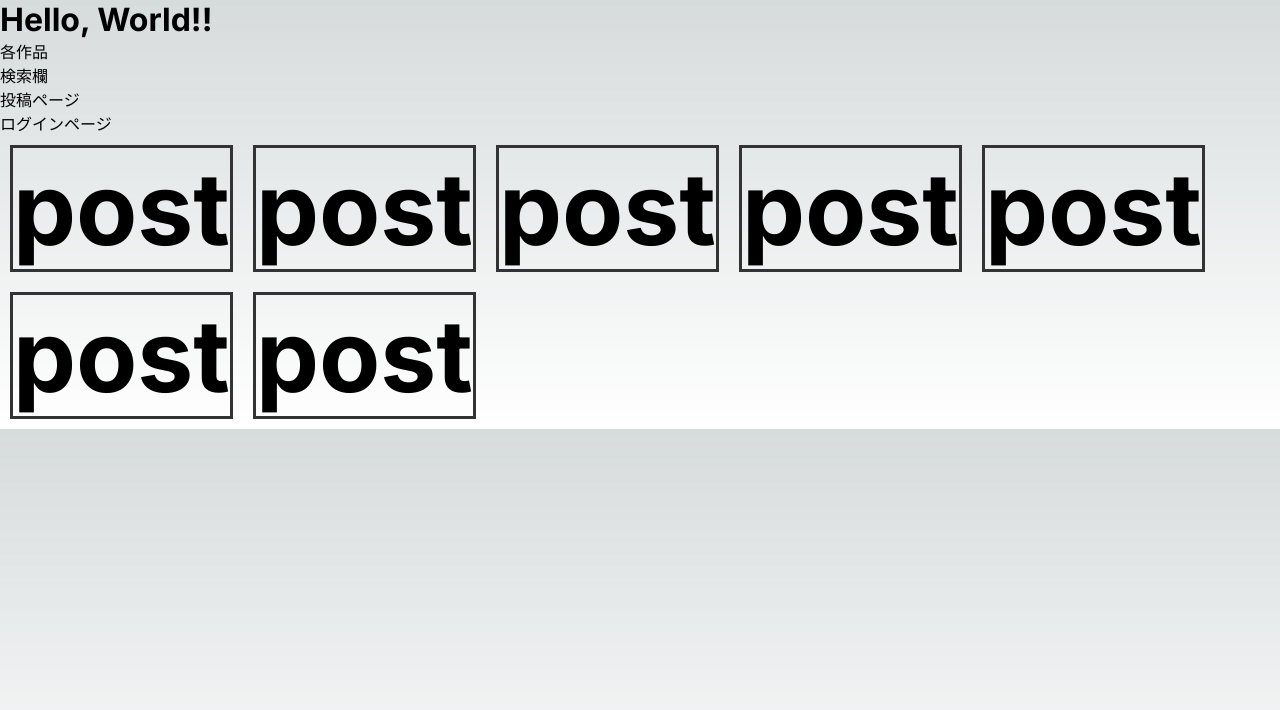
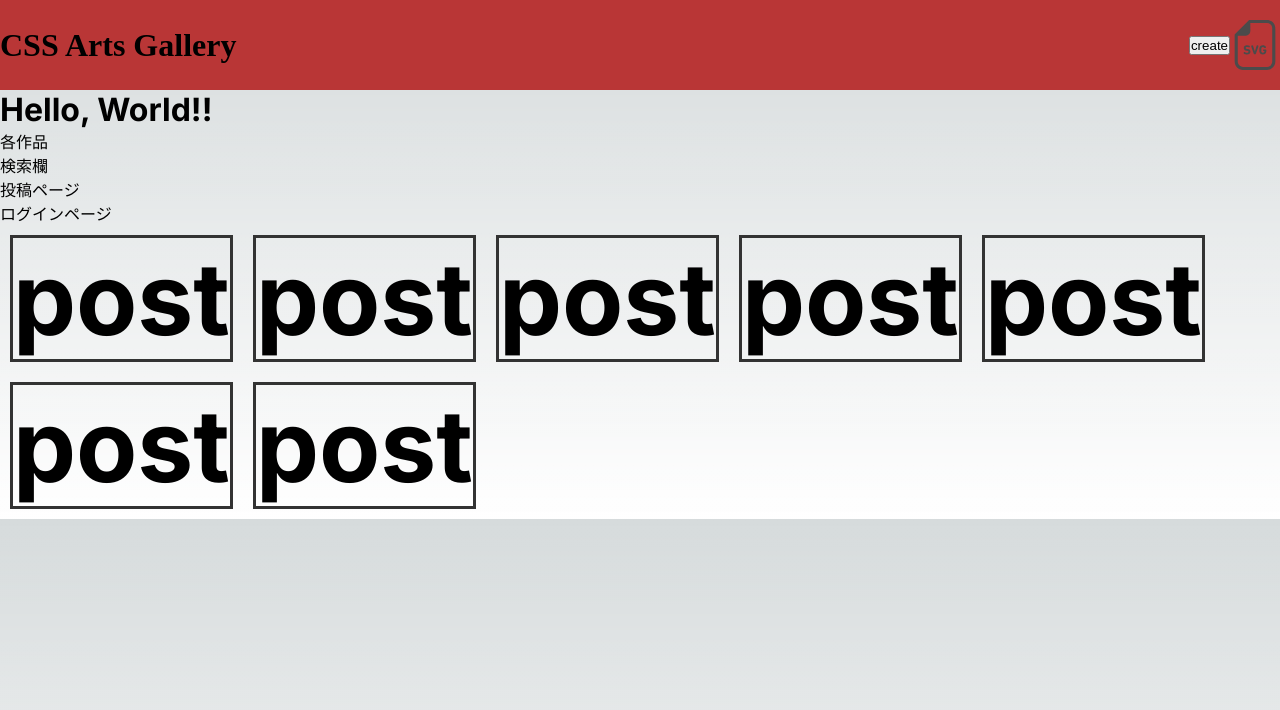
Before and after one commit to u5u5u5u/css_art_gallery, a Next.js app: page / in a window 1280 px wide. Shown: the top 710 px of the page. Built offline with nearby package versions, Linux system fonts and the light colour scheme.

Commit message:
add: hedder_component

```diff
--- a/package.json
+++ b/package.json
@@ -15,6 +15,8 @@
     "react-dom": "^18"
   },
   "devDependencies": {
+    "@svgr/cli": "^8.1.0",
+    "@svgr/webpack": "^8.1.0",
     "@types/node": "^20",
     "@types/react": "^18",
     "@types/react-dom": "^18",
--- a/src/components/Header.module.css
+++ b/src/components/Header.module.css
@@ -0,0 +1,12 @@
+.container {
+  display: flex;
+  justify-content: space-between;
+  align-items: center;
+  background-color: #b93636;
+  padding: 20px 0;
+}
+
+.wrapper {
+  display: flex;
+  align-items: center;
+}
--- a/src/components/Header.tsx
+++ b/src/components/Header.tsx
@@ -1,10 +1,20 @@
 import React from "react";
+import Image from "next/image";
+import { ReactNode } from "react";
+import styles from "./Header.module.css";
 
-type props = {
-  label: string;
-  onClick: () => void;
+type Props = {
+  label: ReactNode;
 };
 
-export const Button = ({ label, onClick }: props) => {
-  return <button onClick={onClick}>{label}</button>;
+export const Header = ({ label }: Props) => {
+  return (
+    <header className={styles.container}>
+      <h1>{label}</h1>
+      <div className={styles.wrapper}>
+        <button>create</button>
+        <Image width={50} height={50} src="/userIcon.svg" alt="User" />
+      </div>
+    </header>
+  );
 };
--- a/src/pages/index.tsx
+++ b/src/pages/index.tsx
@@ -2,7 +2,7 @@ import Head from "next/head";
 import { Inter } from "next/font/google";
 import styles from "./index.module.css";
 import Link from "next/link";
-
+import { Header } from "@/components/Header";
 
 const inter = Inter({ subsets: ["latin"] });
 
@@ -15,14 +15,23 @@ export default function Home() {
         <meta name="viewport" content="width=device-width, initial-scale=1" />
         <link rel="icon" href="/favicon.ico" />
       </Head>
+      <Header label="CSS Arts Gallery" />
       <main className={`${styles.main} ${inter.className}`}>
         <div>
           <h1>Hello, World!!</h1>
           <div>
-            <Link className={styles.tag} href="/works">各作品</Link>
-            <Link className={styles.tag} href="/search">検索欄</Link>
-            <Link className={styles.tag} href="/post">投稿ページ</Link>
-            <Link className={styles.tag} href="/login">ログインページ</Link>
+            <Link className={styles.tag} href="/works">
+              各作品
+            </Link>
+            <Link className={styles.tag} href="/search">
+              検索欄
+            </Link>
+            <Link className={styles.tag} href="/post">
+              投稿ページ
+            </Link>
+            <Link className={styles.tag} href="/login">
+              ログインページ
+            </Link>
           </div>
           <div className={styles.posts}>
             <div className={styles.post}>
```
Also changed, not shown: src/components/Button.tsx (+10 -0 lines), public/userIcon.svg (added), src/pages/post/post.module.css (renamed from src/pages/post.module.css), 1 other file (tests, documents, lock files or other folders).
